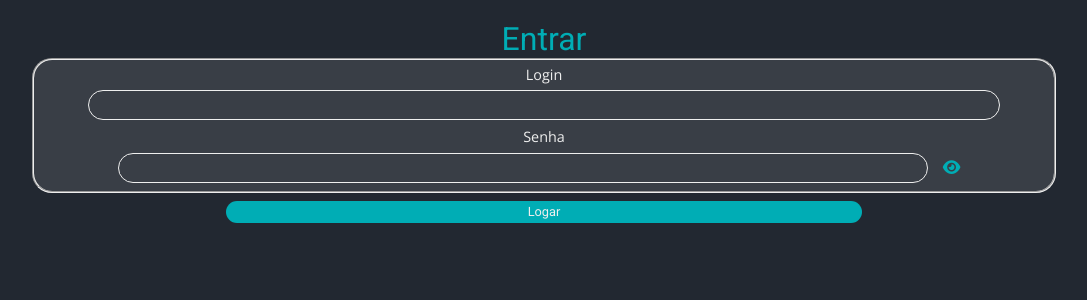
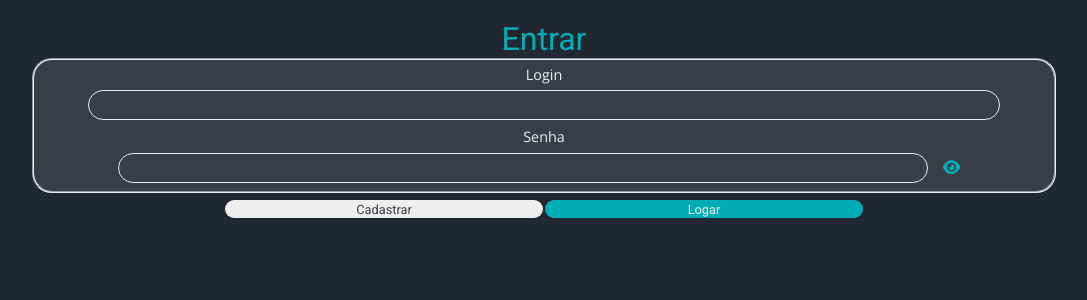
Before and after one commit to GusthavoSoares/registro_atendimento, a PHP site: page /view/login.php in a window 1280 px wide. Shown: the part 140-440 px from the top of the page, without its empty margins (96-1183 px from the left). Run offline with PHP 8.4, Linux system fonts and the light colour scheme; some libraries are stand-ins or nearby versions.

Commit message:
Adicionando botão de cadastro ao login

```diff
--- a/view/login.php
+++ b/view/login.php
@@ -1,9 +1,10 @@
 <?php
-    session_start();
+session_start();
 ?>
 
 <!DOCTYPE html>
 <html lang="pt-br">
+
 <head>
     <meta charset="UTF-8">
     <meta name="viewport" content="width=device-width, initial-scale=1.0">
@@ -11,6 +12,7 @@
     <link rel="stylesheet" href="./estilos/pg-login.css">
     <title>Login</title>
 </head>
+
 <body class="h100">
     <form class="formulario centralizado mt12-5" action="../src/controller/logando.php" method="post">
         <h1 class="formulario__titulo centralizado">Entrar</h1>
@@ -18,23 +20,28 @@
             <section>
                 <label class="formulario__etiqueta" for="login">Login</label>
                 <div class="mv0-5">
-                 <input value="" type="email" id="login" name="emailUsuario" class="formulario__entrada w90" required minlength="5" maxlength="100">
+                    <input value="" type="email" id="login" name="emailUsuario" class="formulario__entrada w90" required
+                        minlength="5" maxlength="100">
                 </div>
             </section>
             <section>
-                <label class="formulario__etiqueta"  for="senha">Senha</label>
+                <label class="formulario__etiqueta" for="senha">Senha</label>
                 <div class="mv0-5">
-                    <input value="" type="password" id="senha" name="senhaUsuario" class="formulario__entrada w80" required minlength="5" maxlength="20">
+                    <input value="" type="password" id="senha" name="senhaUsuario" class="formulario__entrada w80"
+                        required minlength="5" maxlength="20">
                     <i class="fa-solid fa-eye icone centralizado mh1" id="olho"></i>
                 </div>
             </section>
 
         </fieldset>
-        <div class="centralizado mv0-5 grid100 w50">
+        <div class="centralizado mv0-5 grid50-50 w50">
+            <a href="./cadastrar_usuario.php"
+                class="formulario__botao__secundario formulario__botao__padrao">Cadastrar</a>
             <input type="submit" value="Logar" class="formulario__botao formulario__botao__padrao ">
         </div>
     </form>
     <script src="https://kit.fontawesome.com/df85906e6a.js" crossorigin="anonymous"></script>
     <script src="./js/olho.js"></script>
 </body>
+
 </html>
```
